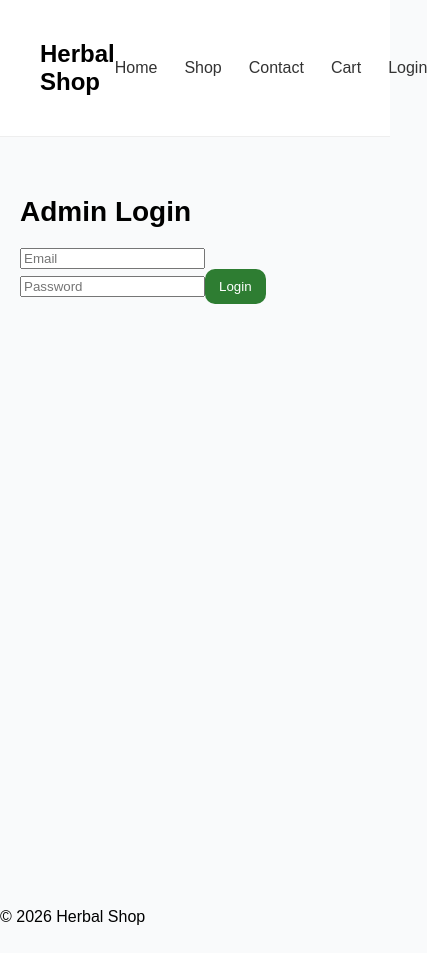
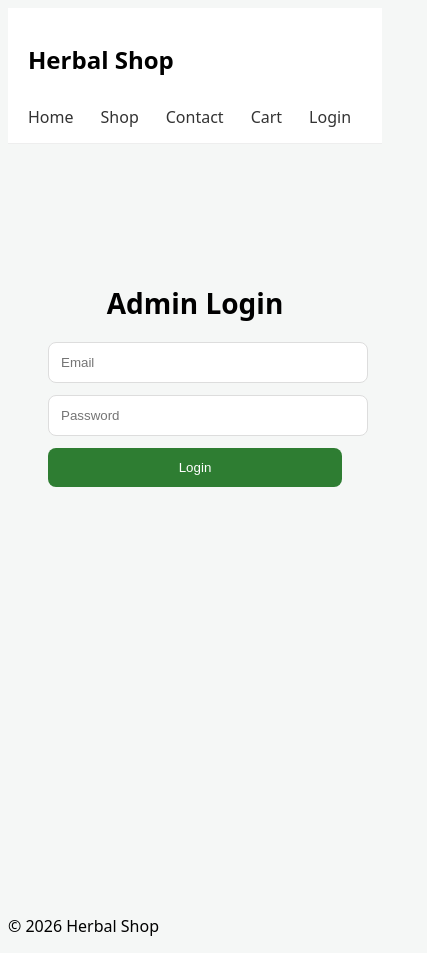
Before and after one commit to mizuhar/herbal-shop-template, a React (Vite) app: page /login in a window 390 px wide. Shown: the whole page, 427 px wide, since content can reach past the window. Built offline with nearby package versions, Linux system fonts and the light colour scheme.

Commit message:
responsive

```diff
--- a/src/admin/Login.jsx
+++ b/src/admin/Login.jsx
@@ -1,28 +1,30 @@
 import { useState } from "react"
 import { supabase } from "../lib/supabase"
+import { useNavigate } from "react-router-dom"
 
-function Login() {
-
+export default function Login() {
   const [email, setEmail] = useState("")
   const [password, setPassword] = useState("")
+  const navigate = useNavigate()
 
   async function handleLogin(e) {
     e.preventDefault()
 
     const { error } = await supabase.auth.signInWithPassword({
       email,
-      password
+      password,
     })
 
     if (error) {
-      alert(error.message)
+      alert("Invalid credentials")
     } else {
-      window.location.href = "/admin"
+      navigate("/admin")
     }
   }
 
   return (
-    <div>
+    <div className="container">
+      <div className="login">
         <h1>Admin Login</h1>
 
         <form onSubmit={handleLogin}>
@@ -30,18 +32,19 @@ function Login() {
             type="email"
             placeholder="Email"
             onChange={(e) => setEmail(e.target.value)}
+            required
           />
 
           <input
             type="password"
             placeholder="Password"
             onChange={(e) => setPassword(e.target.value)}
+            required
           />
 
           <button>Login</button>
         </form>
       </div>
+    </div>
   )
 }
-
-export default Login
--- a/src/components/layout/Navbar.jsx
+++ b/src/components/layout/Navbar.jsx
@@ -26,8 +26,8 @@ export default function Navbar() {
 
   return (
     <>
-      <nav>
-        <h2>Herbal Shop</h2>
+      <nav className="navbar">
+        <h2 className="logo">Herbal Shop</h2>
 
         <div className="nav-links">
           <Link to="/">Home</Link>
--- a/src/styles/admin.css
+++ b/src/styles/admin.css
@@ -27,3 +27,25 @@
   border: none;
   border-radius: 8px;
 }
+.login {
+  max-width: 400px;
+  margin: 60px auto;
+  text-align: center;
+}
+
+.login input {
+  width: 100%;
+  padding: 12px;
+  margin-bottom: 12px;
+  border-radius: 8px;
+  border: 1px solid #ddd;
+}
+
+.login button {
+  width: 100%;
+  padding: 12px;
+  background: #2e7d32;
+  color: white;
+  border: none;
+  border-radius: 8px;
+}
--- a/src/styles/global.css
+++ b/src/styles/global.css
@@ -1,7 +1,6 @@
 body {
- background: #f9fafb;
-  margin: 0;
-  font-family: sans-serif;
+  background: #f5f7f6;
+  font-family: system-ui, sans-serif;
 }
 button {
   background: #2e7d32;
@@ -17,3 +16,34 @@ button {
 button:hover {
   background: #1b5e20;
 }
+.navbar {
+  display: flex;
+  align-items: center;
+  padding: 15px 20px;
+}
+
+.nav-links {
+  display: flex;
+  gap: 20px;
+  margin-left: auto;
+}
+
+.nav-links a {
+  text-decoration: none;
+  color: #333;
+  font-weight: 500;
+}
+@media (max-width: 768px) {
+  .navbar {
+    flex-direction: column;
+    align-items: flex-start;
+  }
+
+  .nav-links {
+    margin-left: 0;
+    margin-top: 10px;
+    width: 100%;
+    flex-wrap: wrap;
+    gap: 10px;
+  }
+}
--- a/src/styles/layout.css
+++ b/src/styles/layout.css
@@ -1,7 +1,9 @@
 header {
-  position: sticky;
-  top: 0;
-  z-index: 100;
+  display: flex;
+  justify-content: space-between;
+  align-items: center;
+  padding: 15px 20px;
+  flex-wrap: wrap; /* 🔥 важно */
 }
 
 nav {
@@ -16,6 +18,7 @@ nav {
 .nav-links {
   display: flex;
   gap: 27px;
+  margin-left: auto;
 }
 
 nav a {
@@ -103,3 +106,7 @@ main.container {
 .hero-btn:hover {
   background: #1b5e20;
 }
+.logo {
+  font-weight: 700;
+  white-space: nowrap; /* 🔥 предотвратява чупене */
+}
```
Lines whose indentation alone changed are shown as unchanged.
